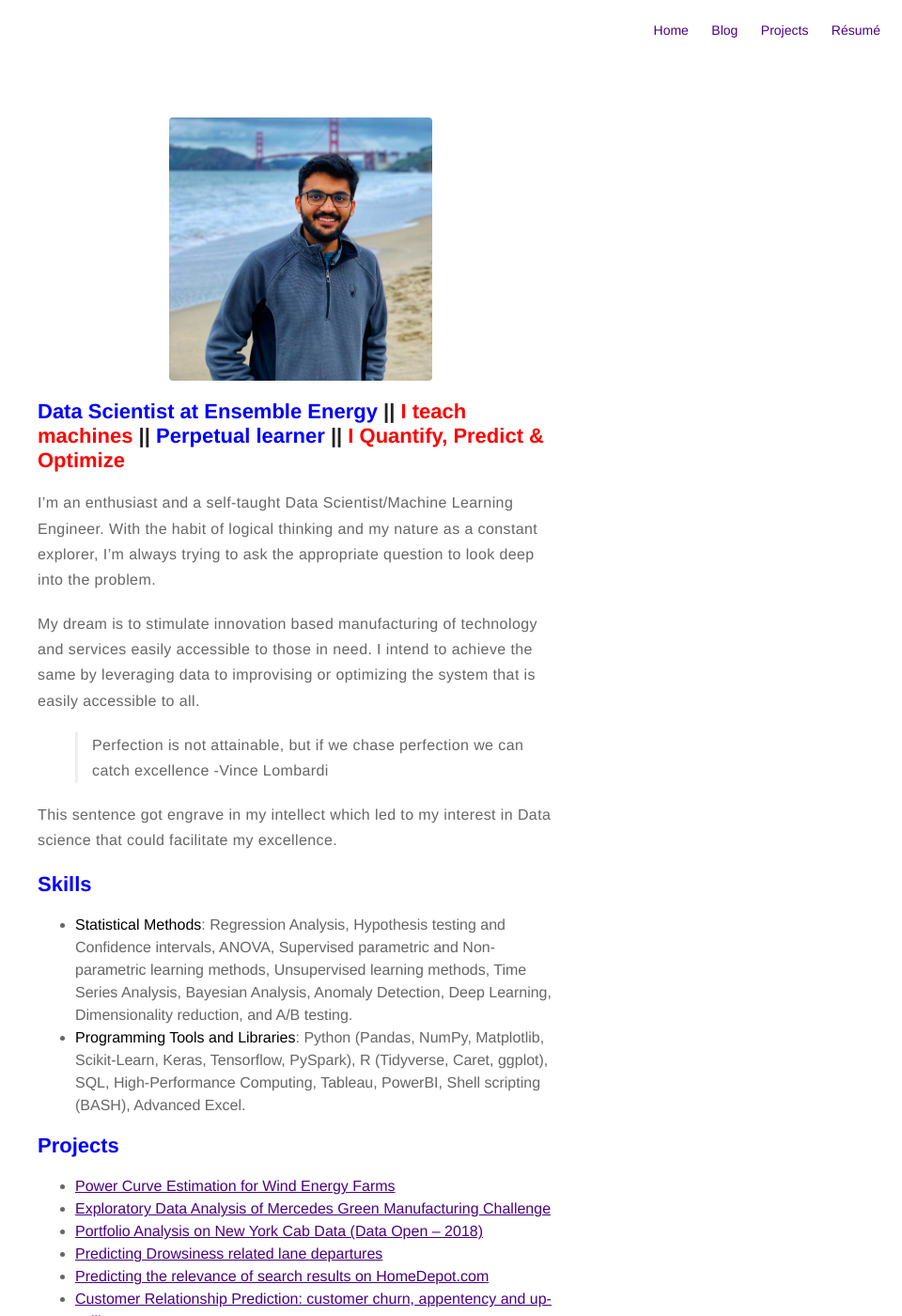
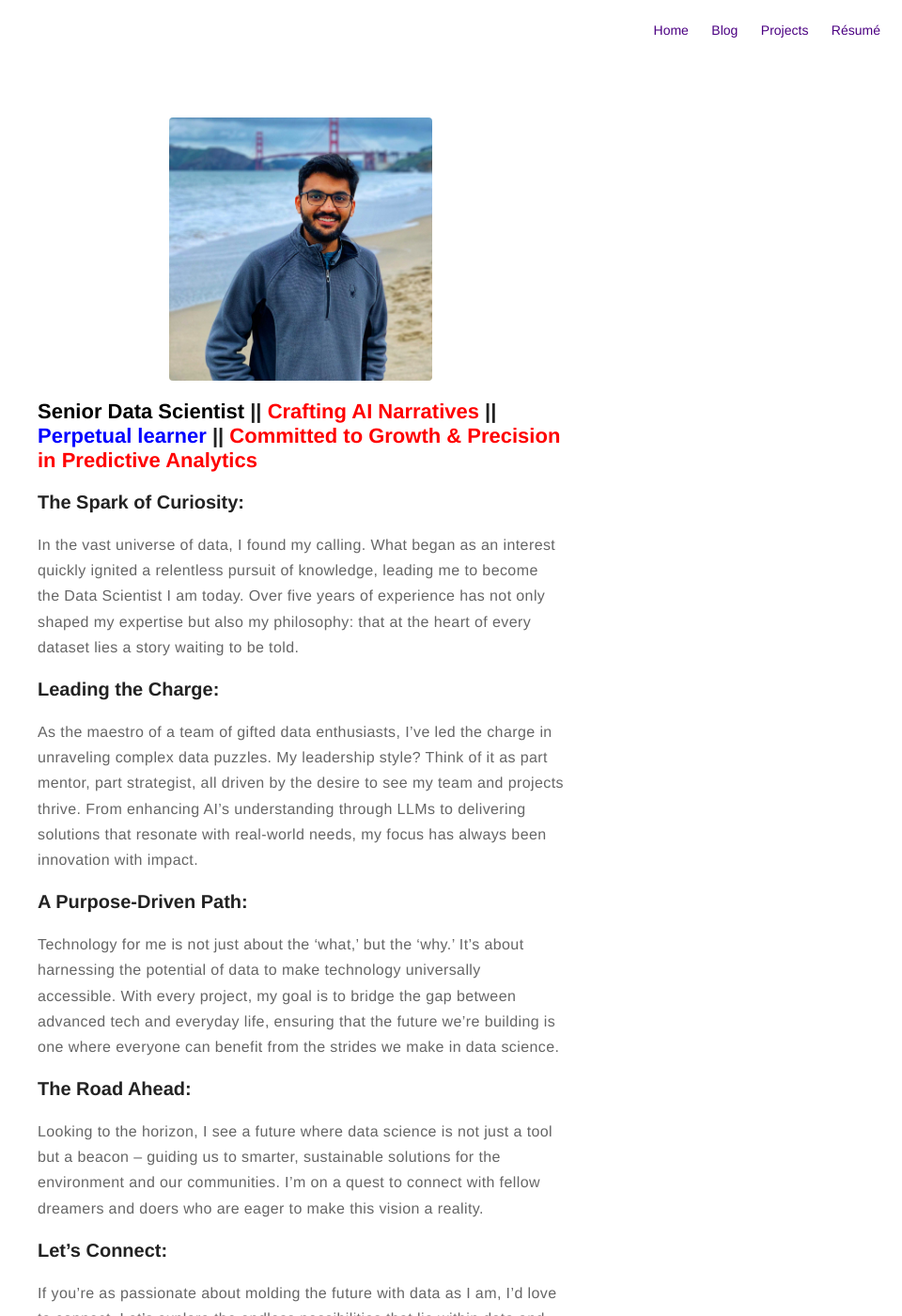
Before and after one commit to jayshah5696/jayshah5696.github.io, a Jekyll site: the page built from about.md, in a window 1280 px wide and 1400 px high. Shown: the whole window at 94% size, without its empty margins (320-1280 px from the left). Built offline with Jekyll 4.4.1, drawn with Linux system fonts in a browser that asks for light colours; some of the changed text lies outside the part shown.

Commit message:
adding updated bio

```diff
--- a/_config.yml
+++ b/_config.yml
@@ -1,6 +1,6 @@
 # main text of home
 name: Jay Shah
-bio: A Data Professional That can Help You to Build Your Next Best Product with Tech Expertize.
+bio: Hi there! I’m a seasoned Data Scientist, passionate about turning numbers into narratives and algorithms into actions. With a penchant for perfection and a dedication to lifelong learning, I lead by example, empowering machines to find answers to our most pressing questions. Always quantifying, predicting, optimizing – and forever fascinated by the power of data.
 
 # twitter summary info
 description: Personal Website
--- a/about.md
+++ b/about.md
@@ -5,18 +5,22 @@ layout: page
 
 ![Profile Image]({% if site.external-image %}{{ site.picture }}{% else %}{{ site.url }}/{{ site.picture }}{% endif %})
 
-<H2>  <span style="color:Blue">Data Scientist at Ensemble Energy</span> ||<span style="color:Red"> I teach machines </span>||<span style="color:Blue"> Perpetual learner </span>|| <span style="color:Red">I Quantify, Predict & Optimize</span></H2>
+<H2>  <span style="color:Black">Senior Data Scientist</span> ||<span style="color:Red"> Crafting AI Narratives </span>||<span style="color:Blue"> Perpetual learner </span>|| <span style="color:Red">Committed to Growth & Precision in Predictive Analytics</span></H2>
 
-I'm an enthusiast and a self-taught Data Scientist/Machine Learning Engineer. With the habit of logical thinking and my nature as a constant explorer, I'm always trying to ask the appropriate question to look deep into the problem.
+### The Spark of Curiosity:
+In the vast universe of data, I found my calling. What began as an interest quickly ignited a relentless pursuit of knowledge, leading me to become the Data Scientist I am today. Over five years of experience has not only shaped my expertise but also my philosophy: that at the heart of every dataset lies a story waiting to be told.
 
+### Leading the Charge:
+As the maestro of a team of gifted data enthusiasts, I’ve led the charge in unraveling complex data puzzles. My leadership style? Think of it as part mentor, part strategist, all driven by the desire to see my team and projects thrive. From enhancing AI's understanding through LLMs to delivering solutions that resonate with real-world needs, my focus has always been innovation with impact.
 
-My dream is to stimulate innovation based manufacturing of technology and services easily accessible to those in need. I intend to achieve the same by leveraging data to improvising or optimizing the system that is easily accessible to all.
+### A Purpose-Driven Path:
+Technology for me is not just about the 'what,' but the 'why.' It’s about harnessing the potential of data to make technology universally accessible. With every project, my goal is to bridge the gap between advanced tech and everyday life, ensuring that the future we're building is one where everyone can benefit from the strides we make in data science.
 
+### The Road Ahead:
+Looking to the horizon, I see a future where data science is not just a tool but a beacon – guiding us to smarter, sustainable solutions for the environment and our communities. I'm on a quest to connect with fellow dreamers and doers who are eager to make this vision a reality.
 
-> Perfection is not attainable, but if we chase perfection we can catch excellence -Vince Lombardi
-
-
-This sentence got engrave in my intellect which led to my interest in Data science that could facilitate my excellence.
+### Let’s Connect:
+If you're as passionate about molding the future with data as I am, I’d love to connect. Let’s explore the endless possibilities that lie within data and turn them into opportunities that can change the world, one insight at a time.
 
 
 <H2>  <span style="color:Blue"> Skills</span></H2>
@@ -47,10 +51,19 @@ This sentence got engrave in my intellect which led to my interest in Data scien
 - 2nd Runnerup at Texas Datathon by Citadel (Feb 2018)
 
 <H2>  <span style="color:Blue"> Expirience</span></H2>
+- [**SparkCognition, Menlo Park, CA, USA** ](https://www.sparkcognition.com/  "Industrial AI").
+	- Data Scientist III *Jan 2022- Currently*
+	- Data Science II *May 2021- Dec 2021*
 - [**Ensemble Energy, Palo Alto, CA, USA** ](https://www.ensemble.energy/  "AI Enabled Asset Management and Predictive Maintenance Tools and Services").
-	- Data Scientist *June 2019- Currently*
+	- Data Scientist *June 2019- May 2021*
 	- Data Science Intern *June 2018- Dec 2018*
 - [**Texas A&M University, College Station, TX, USA** ](https://aml.engr.tamu.edu/  "ADVANCED METROLOGY LAB").
 	- Graduate Research Assitant  *Jan 2019- May 2019*
 - [**Utilities and Energy Services, TX, USA** ](https://utilities.tamu.edu/  "UES").
 	- Graduate Student Analyst *Jan 2018- May 2018*
+
+<H2>  <span style="color:Blue"> Education</span></H2>
+- [**Texas A&M University, College Station, TX, USA** ](https://www.tamu.edu/index.html  "Texas A&M").
+	-Master of Science in Industrial and Systems Engineering, minor in Applied Statistics *Aug 2017- May 2019*
+- [**Gujarat Technological University, Gujarat, India** ](https://gtu.ac.in/  "GTU").
+	- Bachelor of Engineering in Mechanical Engineering *Aug 2013- May 2017*
```
